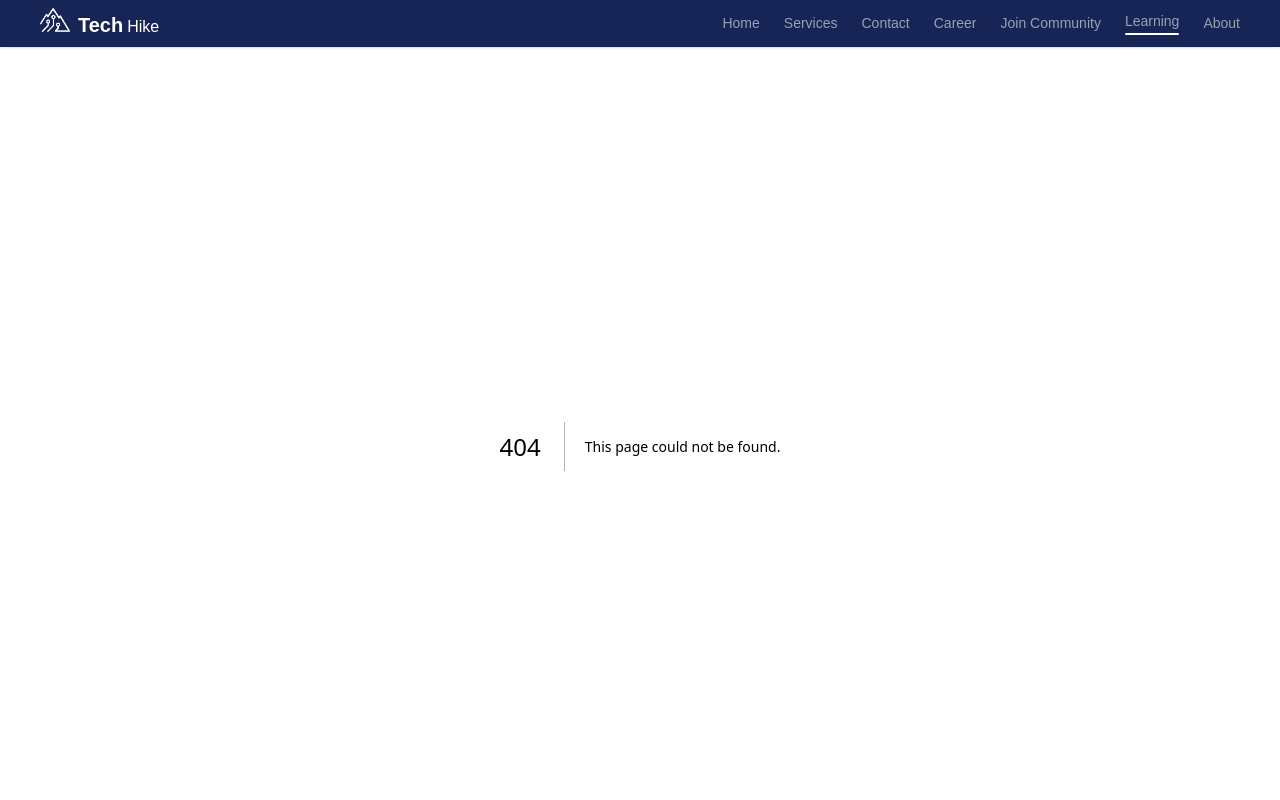
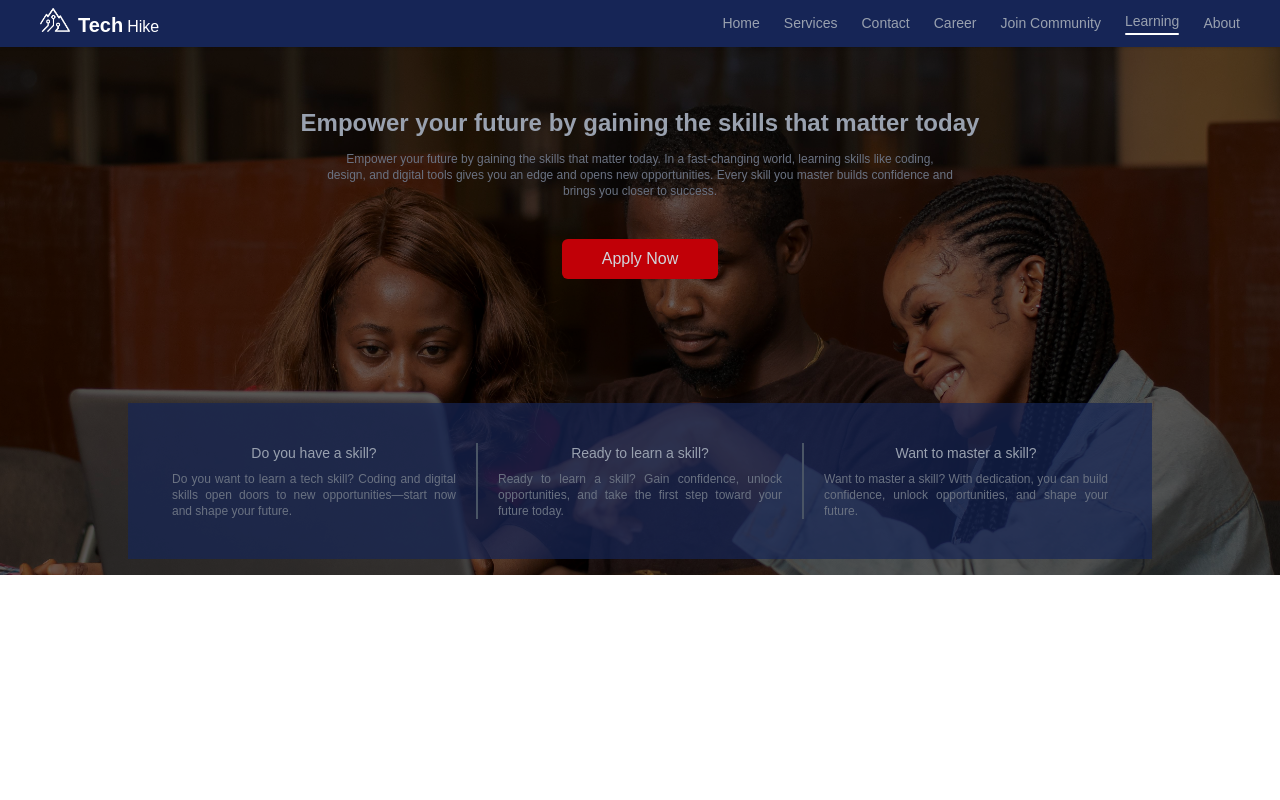
Before and after one commit to Chibuking35/teckstack, a Next.js app: page /learning in a window 1280 px wide. Before the commit this address had no page. Shown: the top 800 px of the page. Built offline with nearby package versions, Linux system fonts and the light colour scheme.

Commit message:
modified

```diff
--- /dev/null
+++ b/src/app/learning/page.tsx
@@ -0,0 +1,122 @@
+import Image from "next/image";
+import Link from "next/link";
+
+const Learning = () => {
+  return (
+    <div className="bg-white w-full min-h-[100vh] ">
+      <div className="relative w-full h-[10rem] md:h-[33rem]">
+        <Image
+          src="/Lphoto.jpg"
+          alt="background"
+          fill
+          className="object-cover "
+        />
+
+        <Image
+          src="/Lphoto.jpg"
+          alt="background"
+          fill
+          className="object-cover "
+        />
+        <div className="z-20 bg-black/60  absolute inset-0" />
+
+             <div className="absolute z-30 w-full h-full justify-center items-center md:hidden flex ">
+          <h1 className="flex   text-2xl text-white font-bold">
+            Learning
+          </h1>
+        </div>
+
+        <div className="absolute z-30 hidden md:flex top-15 w-full justify-center items-center">
+          <div className="md:w-[70%] w-[90%] flex justify-center items-center flex-col">
+            <h1 className="text-base md:text-lg lg:text-2xl font-bold text-gray-400 text-center mb-3">
+              Empower your future by gaining the skills that matter today
+            </h1>
+            <p className="text-xs text-gray-500 md:text-center  text-justify md:w-[90%] lg:w-[70%]">
+              Empower your future by gaining the skills that matter today. In a
+              fast-changing world, learning skills like coding, design, and
+              digital tools gives you an edge and opens new opportunities. Every
+              skill you master builds confidence and brings you closer to
+              success.
+            </p>
+
+            <Link
+              href="/applyForSkill"
+              className="flex w-full justify-center items-center mt-10"
+            >
+              <button className="px-10 cursor-pointer py-1 md:py-2 rounded-md bg-red-700 text-gr text-gray-300">
+                {" "}
+                Apply Now
+              </button>
+            </Link>
+          </div>
+        </div>
+
+        <div className="absolute z-30  bottom-4 w-full  hidden md:flex justify-center items-center">
+          <div className="bg-blue-950/70 w-[80%] px-7 py-10 flex flex-col md:flex-row">
+            <div className="flex-1">
+              <h1 className="text-center mb-2 text-gray-400 text-sm">
+                Do you have a skill?
+              </h1>
+              <p className="text-xs text-gray-500 px-4 text-justify">
+                Do you want to learn a tech skill? Coding and digital skills
+                open doors to new opportunities—start now and shape your future.
+              </p>
+            </div>
+            <div className="h-fill mx-1 bg-gray-600 w-[2px]" />
+            <div className="flex-1">
+              <h1 className="text-center mb-2 text-gray-400 text-sm">
+                Ready to learn a skill?
+              </h1>
+              <p className="text-xs text-gray-500 px-4 text-justify">
+                Ready to learn a skill? Gain confidence, unlock opportunities,
+                and take the first step toward your future today.
+              </p>
+            </div>
+            <div className="h-fill mx-1 bg-gray-600 w-[2px]" />
+            <div className="flex-1">
+              <h1 className="text-center mb-2 text-gray-400 text-sm">
+                Want to master a skill?
+              </h1>
+              <p className="text-xs text-gray-500 px-4 text-justify">
+                Want to master a skill? With dedication, you can build
+                confidence, unlock opportunities, and shape your future.
+              </p>
+            </div>
+          </div>
+        </div>
+      </div>
+
+
+
+
+
+
+      <div className="p-5 py-10 mt-4 block md:hidden">
+            <div className="w-full flex justify-center items-center flex-col">
+            <h1 className=" font-bold text-sm text-gray-500 text-center mb-3">
+              Empower your future by gaining the skills that matter today
+            </h1>
+            <p className="text-xs text-gray-500 md:text-center  text-justify md:w-[90%] lg:w-[70%]">
+              Empower your future by gaining the skills that matter today. In a
+              fast-changing world, learning skills like coding, design, and
+              digital tools gives you an edge and opens new opportunities. Every
+              skill you master builds confidence and brings you closer to
+              success.
+            </p>
+
+            <Link
+              href="/applyForSkill"
+              className="flex w-full justify-center items-center mt-7"
+            >
+              <button className="px-10 text-sm cursor-pointer py-2 md:py-2 rounded-md bg-blue-950 text-gr text-gray-300">
+                {" "}
+                Apply Now
+              </button>
+            </Link>
+          </div>
+      </div>
+    </div>
+  );
+};
+
+export default Learning;
--- a/src/component/Gallery.tsx
+++ b/src/component/Gallery.tsx
@@ -117,7 +117,7 @@ const Gallery = () => {
         enthusiasts. Each moment captured reflects collaboration, learning, and
         the passion that drives our community forward. Explore snapshots of our
         past events and see the energy that fuels our journey.
-       </p>
+      </p>
 
       <div className="columns-1 sm:columns-2 md:columns-3 md:gap-6 gap-5 space-y-4">
         {Images.map((img, index) => (
```
Also changed, not shown: public/Lphoto.jpg (added).
